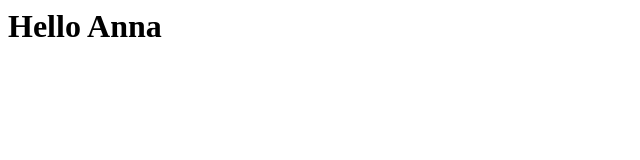
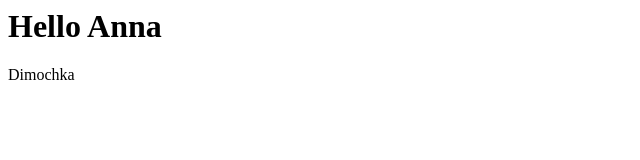
Before and after one commit to HGuards/Guards_project, a plain HTML site: page index.html in a window 1280 px wide. Shown: the full height of the page, 0-640 px from the left. Drawn offline with Linux system fonts and the light colour scheme.

Commit message:
Nedbailo

```diff
--- a/index.html
+++ b/index.html
@@ -1 +1,2 @@
 <h1>Hello Anna</h1>
+<p1>Dimochka</p1>
```
Also changed, not shown: devfile.txt.
